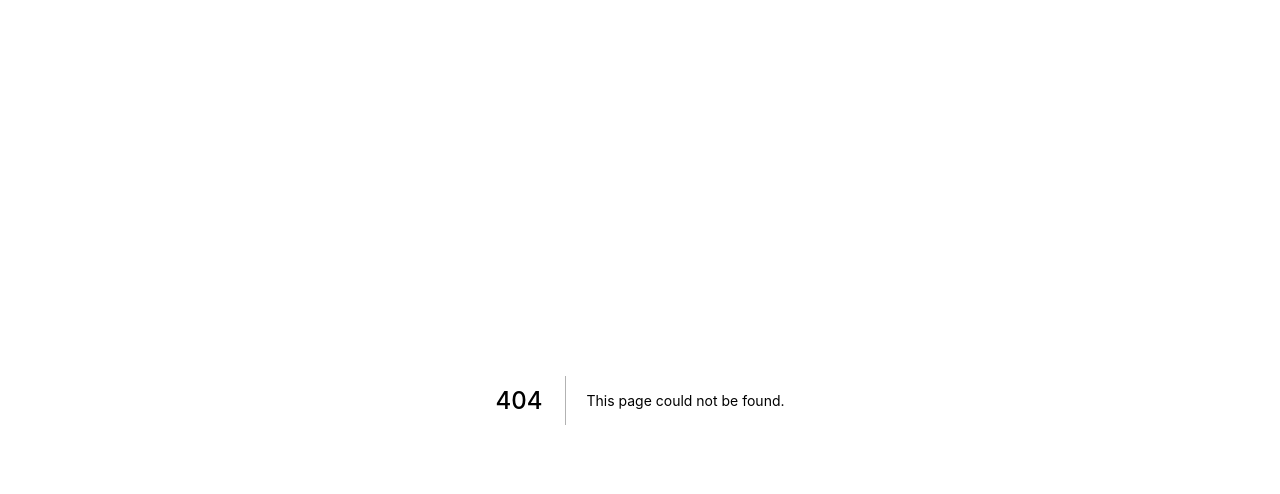
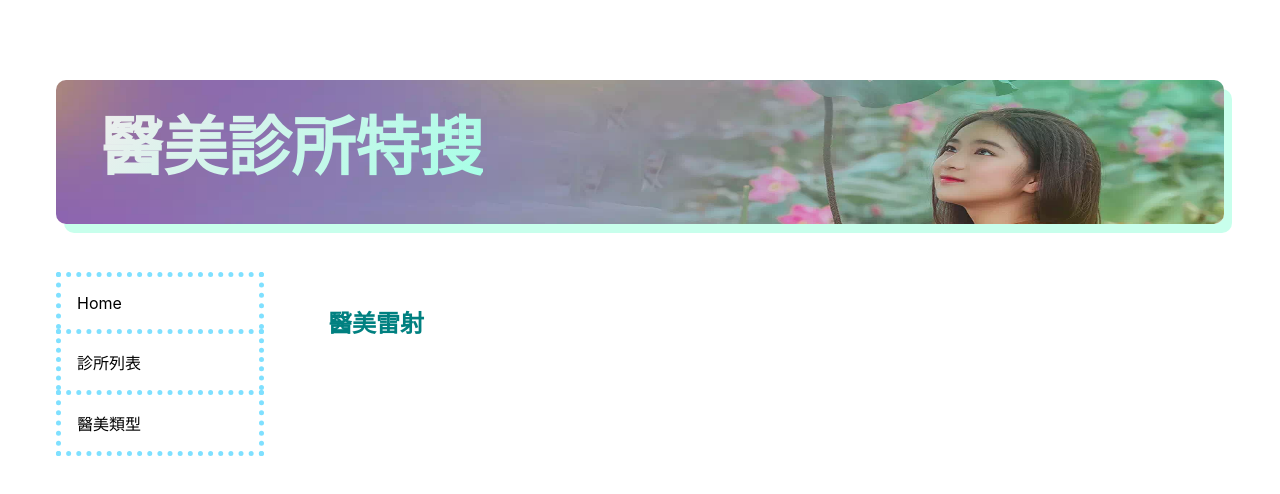
Before and after one commit to catsheue/nextjs-beauty, a Next.js app: page /services in a window 1280 px wide. Before the commit this address had no page. Shown: the top 494 px of the page. Built offline with nearby package versions, Linux system fonts and the light colour scheme.

Commit message:
[Add] pages

```diff
--- a/components/Navbar.js
+++ b/components/Navbar.js
@@ -17,6 +17,11 @@ export function Navbar() {
             <a>診所列表</a>
           </Link>
         </li>
+        <li className={styles.navItem}>
+          <Link href="/services">
+            <a>醫美類型</a>
+          </Link>
+        </li>
       </ul>
     </nav>
   );
--- /dev/null
+++ b/pages/services.js
@@ -0,0 +1,38 @@
+import Head from "next/head";
+import styles from "../styles/Home.module.css";
+
+import Image from "next/image";
+import { Navbar } from "../components/Navbar";
+import { clinicList } from "../clinics";
+
+export default function Home() {
+  return (
+    <div className={styles.container}>
+      <Head>
+        <title>Create Next App</title>
+        <link rel="icon" href="/favicon.ico" />
+        <link rel="preconnect" href="https://fonts.gstatic.com" />
+        <link
+          href="https://fonts.googleapis.com/css2?family=Noto+Serif+TC&display=swap"
+          rel="stylesheet"
+        />
+      </Head>
+
+      <main className={styles.main}>
+        <div className={styles.titleContainer}>
+          <Image src="/images/mainvisual.webp" width="1920px" height="300px" />
+          <h1 className={styles.title}>醫美診所特搜</h1>
+        </div>
+
+        <div className={styles.grid}>
+          <Navbar />
+          <div className={styles.rightBody}>
+            <section className={styles.servicesType}>
+              <h2>醫美雷射</h2>
+            </section>
+          </div>
+        </div>
+      </main>
+    </div>
+  );
+}
--- a/styles/Home.module.css
+++ b/styles/Home.module.css
@@ -104,6 +104,12 @@
 
   padding-left: 2rem;
 }
+.servicesType {
+  margin: 2rem;
+}
+.servicesType h2 {
+  color: teal;
+}
 .grid {
   width: 100%;
   display: flex;
```
